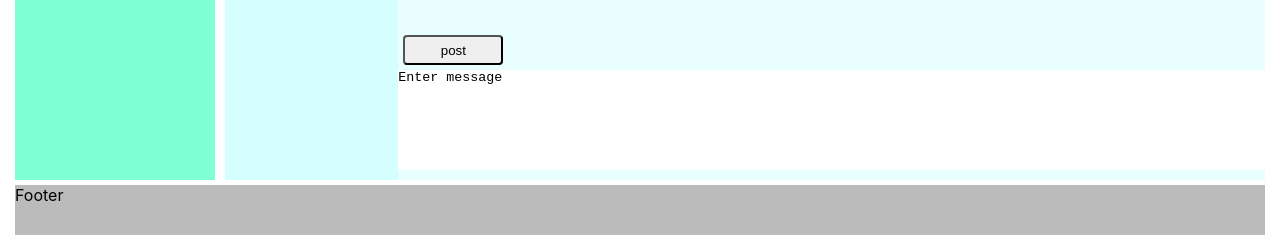
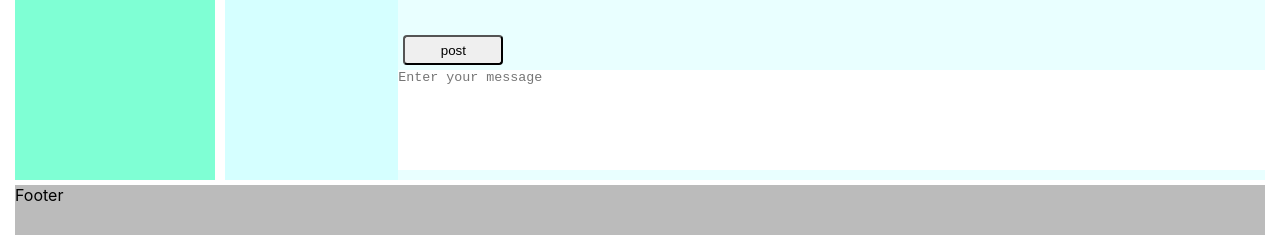
Before and after one commit to AVHoncharov/social-net, a React (Create React App) app: page /dialogs in a window 1280 px wide. Shown: the part 560-797 px from the top of the page. Built offline with nearby package versions, Linux system fonts and the light colour scheme.

Commit message:
41.v01 reducer

```diff
--- a/src/components/Content/Dialogs/Message/NewMessage/NewMessageItem.jsx
+++ b/src/components/Content/Dialogs/Message/NewMessage/NewMessageItem.jsx
@@ -19,7 +19,8 @@ const NewMessage = (props) => {
             <div>
                 <button onClick={postMessage} className={style.addMessageButton}>post</button>
             </div>
-            <textarea ref={newMessageElement}
+            <textarea placeholder="Enter your message"
+                ref={newMessageElement}
                 className={style.NewMessageArea}
                 onChange={onMessagePostChange}
                 value={props.newMessageText}
--- /dev/null
+++ b/src/redux/dialogs-reducer.js
@@ -0,0 +1,4 @@
+const dialogsReducer = (state, action) => {
+
+    return state;
+}
--- /dev/null
+++ b/src/redux/profile-reducer.js
@@ -0,0 +1,4 @@
+const profileReducer = (state, action) => {
+
+    return state;
+}
--- /dev/null
+++ b/src/redux/sideBar-reducer.js
@@ -0,0 +1,4 @@
+const sideBarReducer = (state, action) => {
+
+    return state;
+}
--- a/src/redux/state.js
+++ b/src/redux/state.js
@@ -29,7 +29,7 @@ let store = {
             { id: 2, message: "message 2" },
             { id: 3, message: "message 3" },
         ],
-        newMessage: 'Enter message'
+        newMessage: ''
     }
     },
     sideBar: {
```
